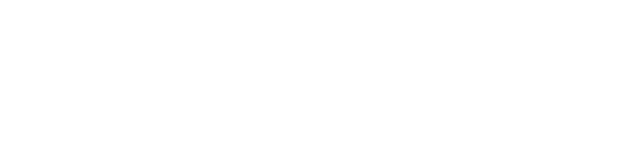
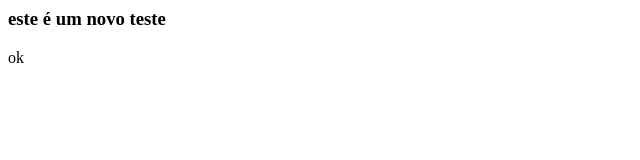
Before and after one commit to edgarvtt/repositorio-teste, a plain HTML site: page index.html in a window 1280 px wide. Shown: the whole page, without its empty margins (0-640 px from the left). Drawn offline with Linux system fonts and the light colour scheme.

Commit message:
new commit

```diff
--- a/index.html
+++ b/index.html
@@ -1 +1,3 @@
 <teste>
+
+    <h3>este é um novo teste</h3>ok
```
